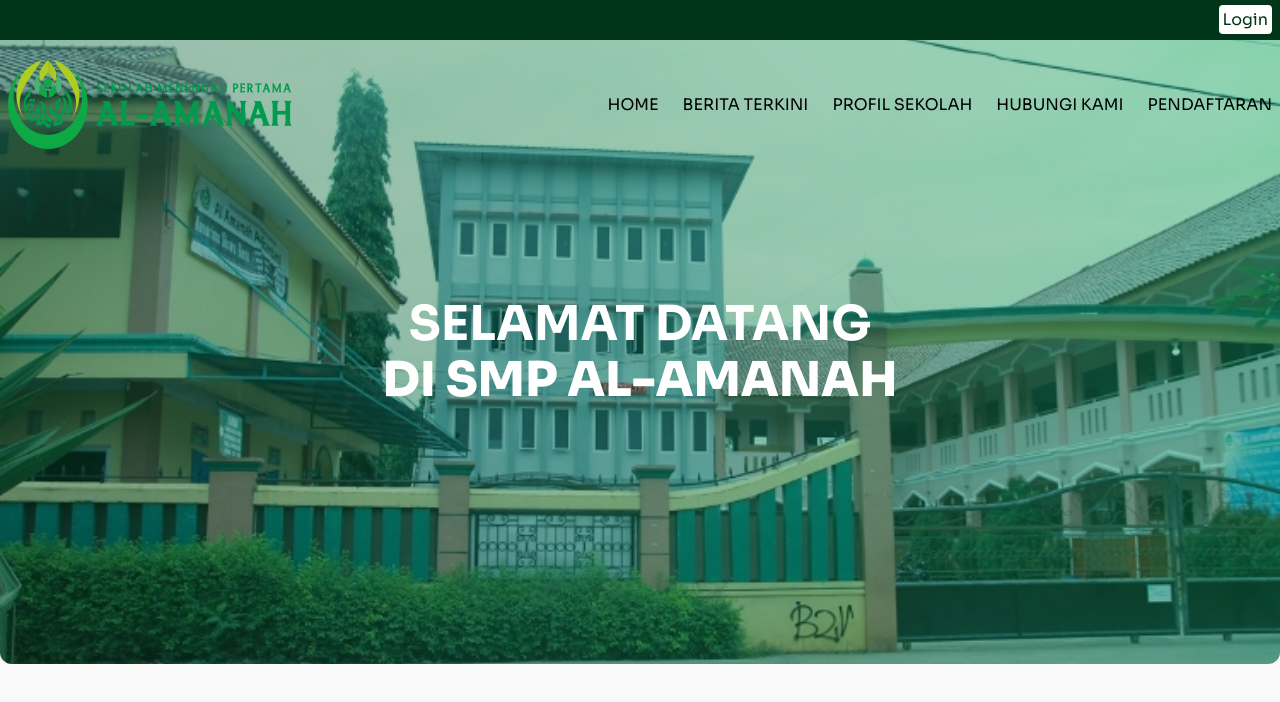
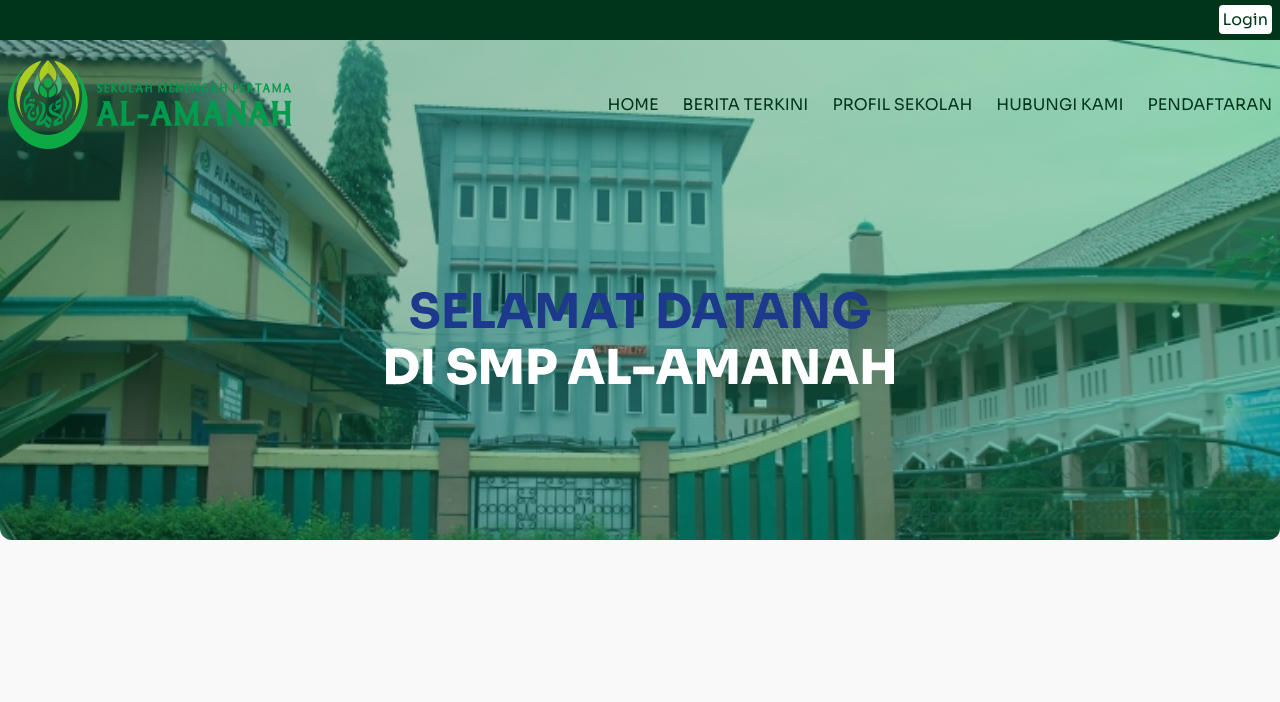
Before and after one commit to Ramaaeln/smp-al-amanah, a React (Vite) app: page / in a window 1280 px wide. Shown: the top 702 px of the page. Built offline with nearby package versions, Linux system fonts and the light colour scheme; a web font is replaced by a local one.

Commit message:
update:responsive

```diff
--- a/src/components/layout/Header.jsx
+++ b/src/components/layout/Header.jsx
@@ -3,7 +3,9 @@ import Logo from '../../assets/home/logo.png'
 export default function Header() {
   return (
     <header className="sticky top-0 z-10  ">
-        <div className="text-end  p-2 header">
+        <div className="text-end
+        p-2
+        header">
         <Link className="bg-white p-1 rounded text-[var(--header)]" to='/'>Login</Link>
         </div>
       <nav className="flex w-full p-2 py-5 justify-between items-center">
@@ -11,7 +13,8 @@ export default function Header() {
         <img src={Logo} height={89} width={284} alt="" />
         </div>
 
-        <div className="flex gap-6 uppercase">
+        <div className="flex gap-6 uppercase text-[var(--primary)]
+        ">
         <Link to="/" >
           Home
         </Link>
--- a/src/index.css
+++ b/src/index.css
@@ -4,6 +4,7 @@
 :root {
   --header: #00351a;
   --sora: "Sora", sans-serif;
+  --primary:#00351A;
 }
 body {
   font-family: var(--sora);
--- a/src/pages/home.jsx
+++ b/src/pages/home.jsx
@@ -1,22 +1,44 @@
-import Background from '../assets/home/BG-SCHOOL.jpg'
+import Background from "../assets/home/BG-SCHOOL.jpg";
 
 export default function HomePage() {
-  return(
-    <div className="
+  return (
+    <div
+      className="
     2xl:h-[624px]
-    md:h-[624px]
-    absolute w-full top-10 h-[624px] overflow-hidden">
+    xl:h-[600px]
+    md:h-[400px]
+    absolute w-full top-10  overflow-hidden"
+    >
       <img
         src={Background}
         alt="Latar Belakang Sekolah Al-Amanah"
-        className="w-full h-[624px] object-cover object-[20%_30%] rounded-b-xl"
+        className="w-full
+        2xl:h-[924px]
+        xl:h-[500px]
+        md:h-[300px]
+        object-cover
+        object-[20%_30%] rounded-b-xl"
       />
 
       <div className="absolute inset-0 flex flex-col justify-center z-10 items-center text-white text-center">
-         <h1 className="text-5xl sm:text-yellow-500 md:text-red-500 xl:text-white 2xl:text-black font-bold">SELAMAT DATANG</h1>
-         <h1 className="text-5xl font-extrabold mt-2">DI SMP AL-AMANAH</h1>
+        <h1 className="text-5xl
+        sm:text-yellow-500
+        md:text-red-500
+        xl:text-blue-900
+        2xl:text-black
+
+        font-bold">
+          SELAMAT DATANG
+        </h1>
+        <h1 className="text-5xl font-extrabold mt-2">DI SMP AL-AMANAH</h1>
       </div>
-      <div className='absolute inset-0 flex layer-home opacity-40 rounded-b-xl'></div>
+      <div
+        className="
+                2xl:h-[624px]
+                xl:h-[500px]
+                md:h-[300px]
+                absolute inset-0 flex layer-home opacity-40 rounded-b-xl"
+      ></div>
     </div>
-  )
+  );
 }
```
